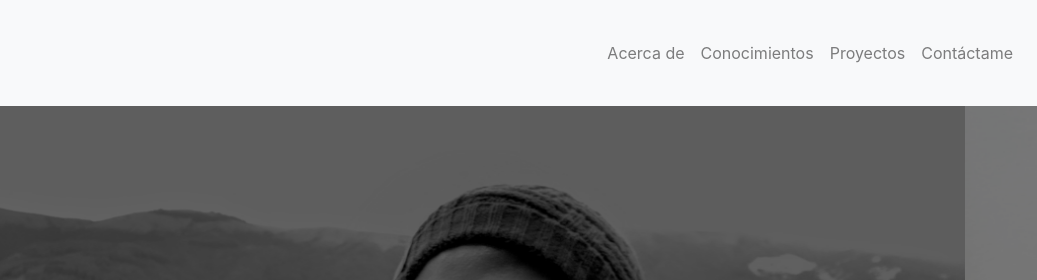
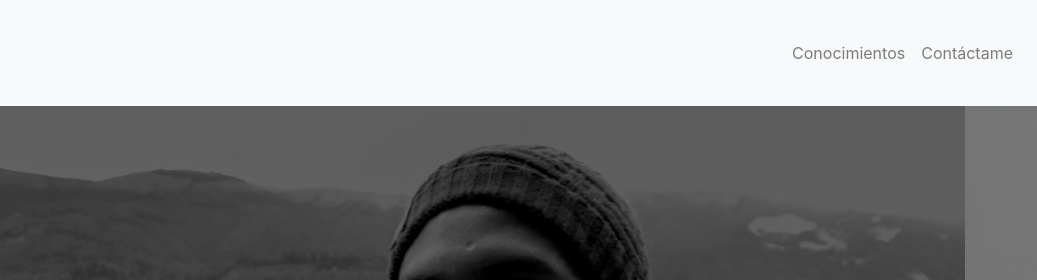
Before and after one commit to SanArGuz/portafolio-challenge, a plain HTML site: page index.html in a window 1280 px wide. Shown: the top 280 px of the page, 243-1280 px from the left. Drawn offline with nearby package versions, Linux system fonts and the light colour scheme.

Commit message:
navbar, logo, carousel corrections

```diff
--- a/index.css
+++ b/index.css
@@ -4,7 +4,7 @@
 }
 
 #main .carousel-inner img {
-    max-height: 75vh;
+    max-height: 65vh;
     object-fit: cover;
     filter: grayscale(70%);
 }
--- a/index.html
+++ b/index.html
@@ -24,13 +24,7 @@
     <div class="collapse navbar-collapse" id="collapsibleNavId">
       <ul class="navbar-nav ml-auto">
         <li class="nav-item">
-          <a class="nav-link" href="#main">Acerca de</a>
-        </li>
-        <li class="nav-item">
           <a class="nav-link" href="#tecnologias">Conocimientos</a>
-        </li>
-        <li class="nav-item">
-          <a class="nav-link" href="http://github.com/sanarguz">Proyectos</a>
         </li>
         <li class="nav-item">
           <a class="nav-link" href="#footer">Contáctame</a>
```
Also changed, not shown: assets/images/platzi.png (deleted).
